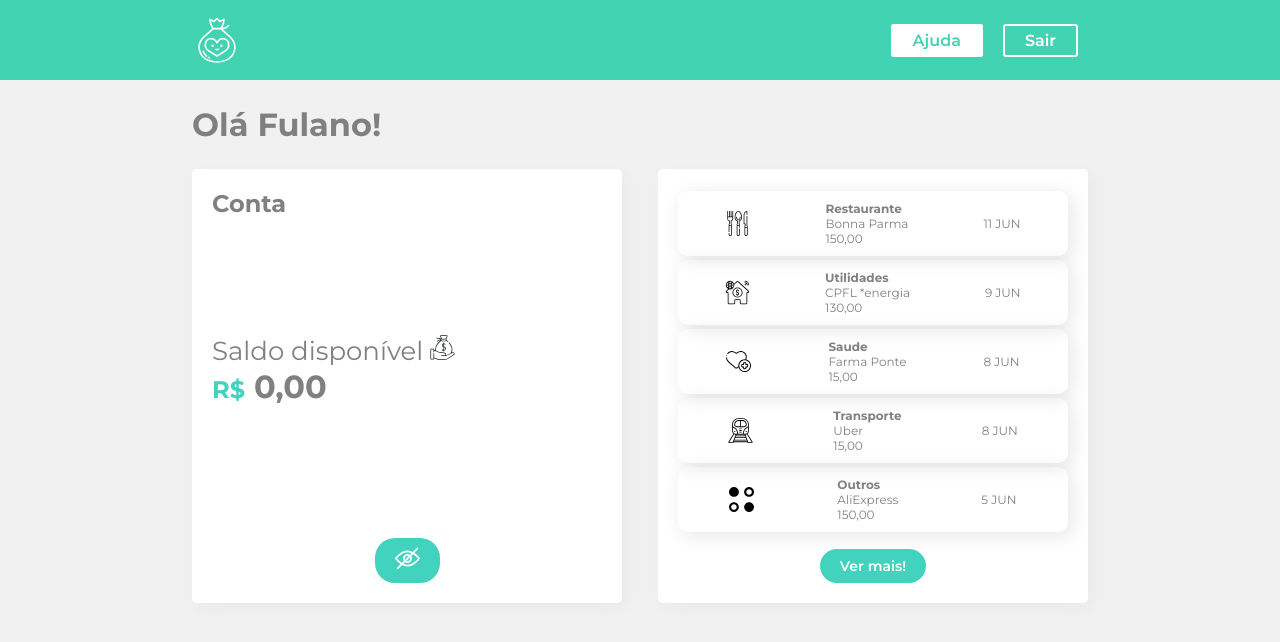
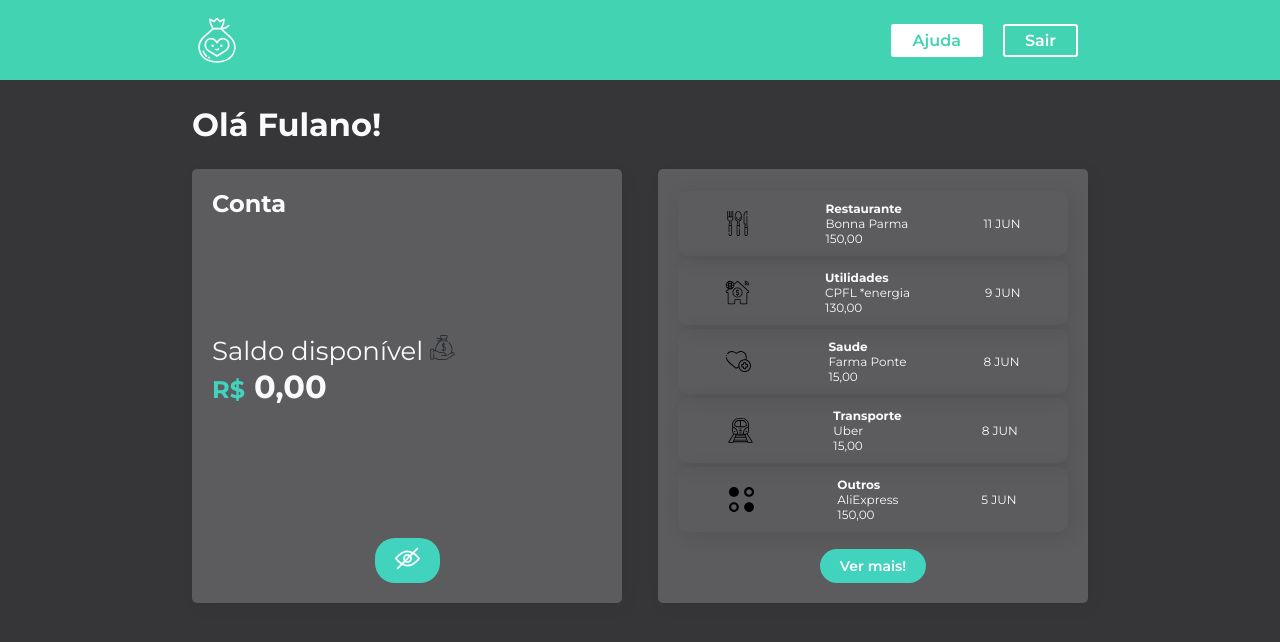
Before and after one commit to linusmanuel/alura-styled-components-master, a React (Create React App) app: page / in a window 1280 px wide. Shown: the top 642 px of the page. Built offline with nearby package versions, Linux system fonts and the light colour scheme.

Commit message:
feat: implementing theme

```diff
--- a/src/Components/Container/index.jsx
+++ b/src/Components/Container/index.jsx
@@ -5,7 +5,7 @@
 import Extrato from "../Extrato";
 
 const Container = styled.div`
-  background-color: #f1f1f1;
+  background-color: ${({theme}) => theme.body};
   min-height: 90vh;
   padding: 0px 15vw;
 `
@@ -13,6 +13,7 @@
   display: flex;
   flex-direction: row;
   justify-content: space-between;
+  color: ${({theme}) => theme.text};
 
   @media (max-width: 800px) {
     flex-direction: column;
--- a/src/Components/GlobalStyle.jsx
+++ b/src/Components/GlobalStyle.jsx
@@ -7,6 +7,5 @@
     margin: 0;
     padding: 0;
     text-decoration: none;
-    color: grey;
   }
 `
--- a/src/Components/Titulo/index.jsx
+++ b/src/Components/Titulo/index.jsx
@@ -1,7 +1,7 @@
 import styled from "styled-components";
 
 const Titulo = styled.h1`
-  color: grey;
+  color: ${({theme}) => theme.text};
   padding: 25px 0;
 `
 
--- a/src/Components/UI/index.jsx
+++ b/src/Components/UI/index.jsx
@@ -9,7 +9,7 @@
   display: flex;
   flex-direction: column;
   justify-content: space-between;
-  background-color: white;
+  background-color: ${({theme}) => theme.inside};
   border-radius: 5px;
   box-shadow: 4px 4px 20px 0px rgba(0, 0, 0, 0.04);
   padding: 20px;
```
